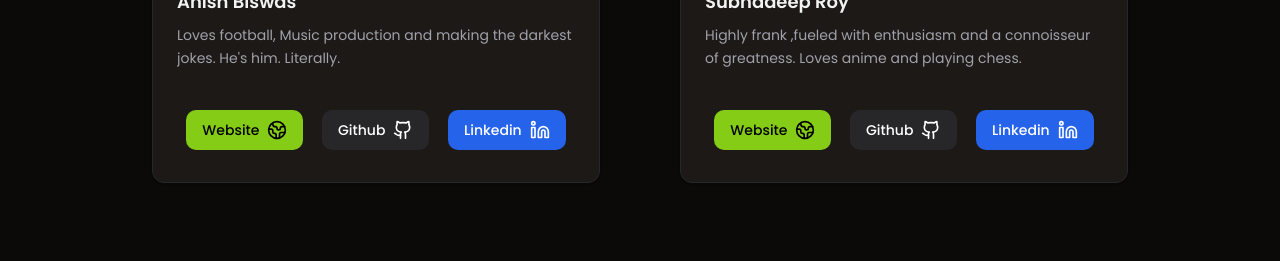
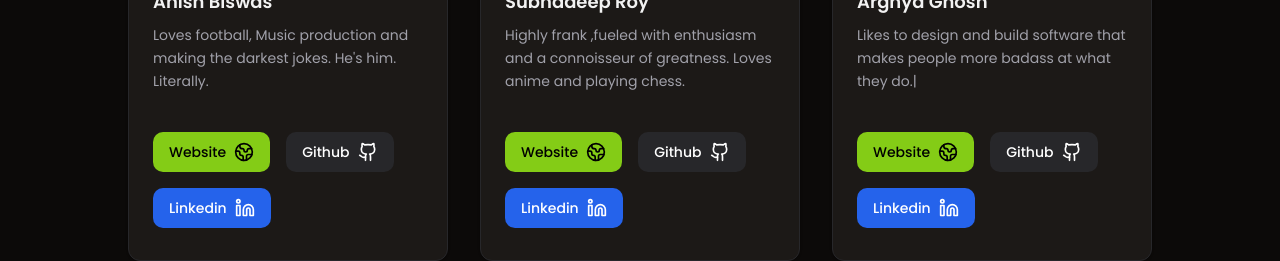
Before and after one commit to subhadeeproy3902/opbento, a Next.js app: page /about in a window 1280 px wide. Shown: the part 595-856 px from the top of the page. Built offline with nearby package versions, Linux system fonts and the light colour scheme.

Commit message:
feat(site): update about page

```diff
--- a/src/app/about/page.tsx
+++ b/src/app/about/page.tsx
@@ -3,7 +3,7 @@ import { Button } from "@/components/ui/button";
 import { Github, Linkedin, Earth } from "lucide-react";
 import Link from "next/link";
 
-const Creators = () => {
+export default function CreatorsPage() {
   return (
     <>
       <Link
@@ -24,7 +24,7 @@ const Creators = () => {
         <h2 className="text-4xl md:text-6xl text-center cursor-crosshair font-bold">
           <span className="text-primary">C</span>reators
         </h2>
-        <div className="grid grid-cols-1 md:grid-cols-2 gap-10 px-6 mt-10 md:gap-20">
+        <div className="grid grid-cols-1 md:grid-cols-3 gap-10 px-6 sm:px-0 mt-10 md:gap-8">
           <article className="overflow-hidden bg-card border hover:border-primary/25 group rounded-lg shadow transition-all duration-500 hover:shadow-lg hover:shadow-primary/10">
             <Image
               alt="anish"
@@ -41,7 +41,7 @@ const Creators = () => {
                 Loves football, Music production and making the darkest jokes.
                 He&apos;s him. Literally.
               </p>
-              <div className="flex justify-around pt-10 pb-2">
+              <div className="flex flex-wrap pt-10 pb-2 gap-4">
                 <Button
                   asChild
                   className="bg-lime-500 text-black hover:bg-lime-400"
@@ -94,7 +94,7 @@ const Creators = () => {
                 Highly frank ,fueled with enthusiasm and a connoisseur of
                 greatness. Loves anime and playing chess.
               </p>
-              <div className="flex justify-around pt-10 pb-2">
+              <div className="flex flex-wrap pt-10 pb-2 gap-4">
                 <Button
                   asChild
                   className="bg-lime-500 text-black hover:bg-lime-400"
@@ -150,13 +150,13 @@ const Creators = () => {
                 Likes to design and build software that makes people more badass
                 at what they do.|
               </p>
-              <div className="flex justify-around pt-10 pb-2">
+              <div className="flex flex-wrap pt-10 pb-2 gap-4">
                 <Button
                   asChild
                   className="bg-lime-500 text-black hover:bg-lime-400"
                 >
-                  <a target="__blank" href={"https://uiuxarghya.vercel.app/"}>
-                    Website{" "}
+                  <a target="_blank" href="https://dub.sh/arghya">
+                    Website
                     <span>
                       <Earth className="ml-2 size-5" />
                     </span>
@@ -166,8 +166,8 @@ const Creators = () => {
                   asChild
                   className="bg-zinc-800 text-white hover:bg-slate-700"
                 >
-                  <a target="__blank" href={"https://github.com/uiuxarghya"}>
-                    Github{" "}
+                  <a target="_blank" href="https://git.new/arghya">
+                    Github
                     <span>
                       <Github className="ml-2 size-5" />
                     </span>
@@ -177,11 +177,8 @@ const Creators = () => {
                   asChild
                   className="bg-blue-600 text-white hover:bg-blue-500"
                 >
-                  <a
-                    target="__blank"
-                    href={"https://www.linkedin.com/in/uiuxarghya/"}
-                  >
-                    Linkedin{" "}
+                  <a target="_blank" href="https://dub.sh/arghya-li">
+                    Linkedin
                     <span>
                       <Linkedin className="ml-2 size-5" />
                     </span>
@@ -194,6 +191,4 @@ const Creators = () => {
       </div>
     </>
   );
-};
-
-export default Creators;
+}
```
